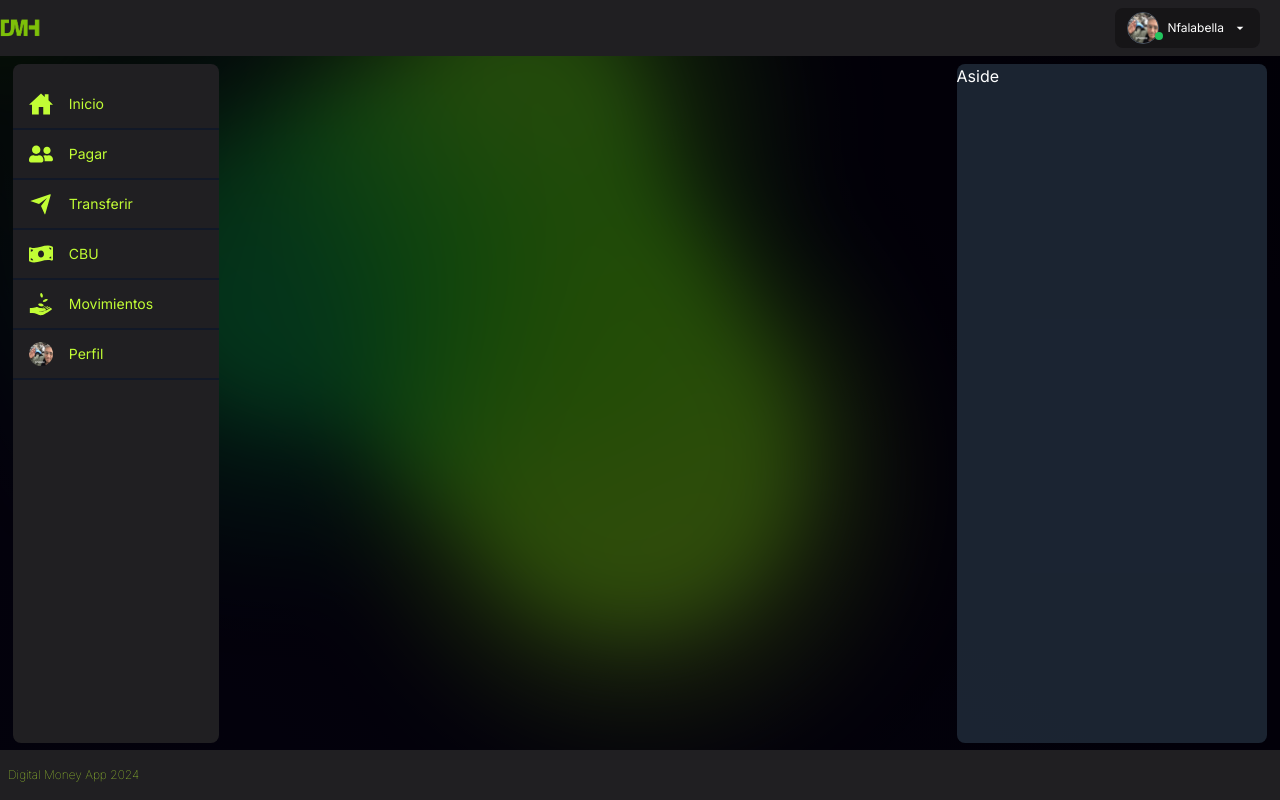
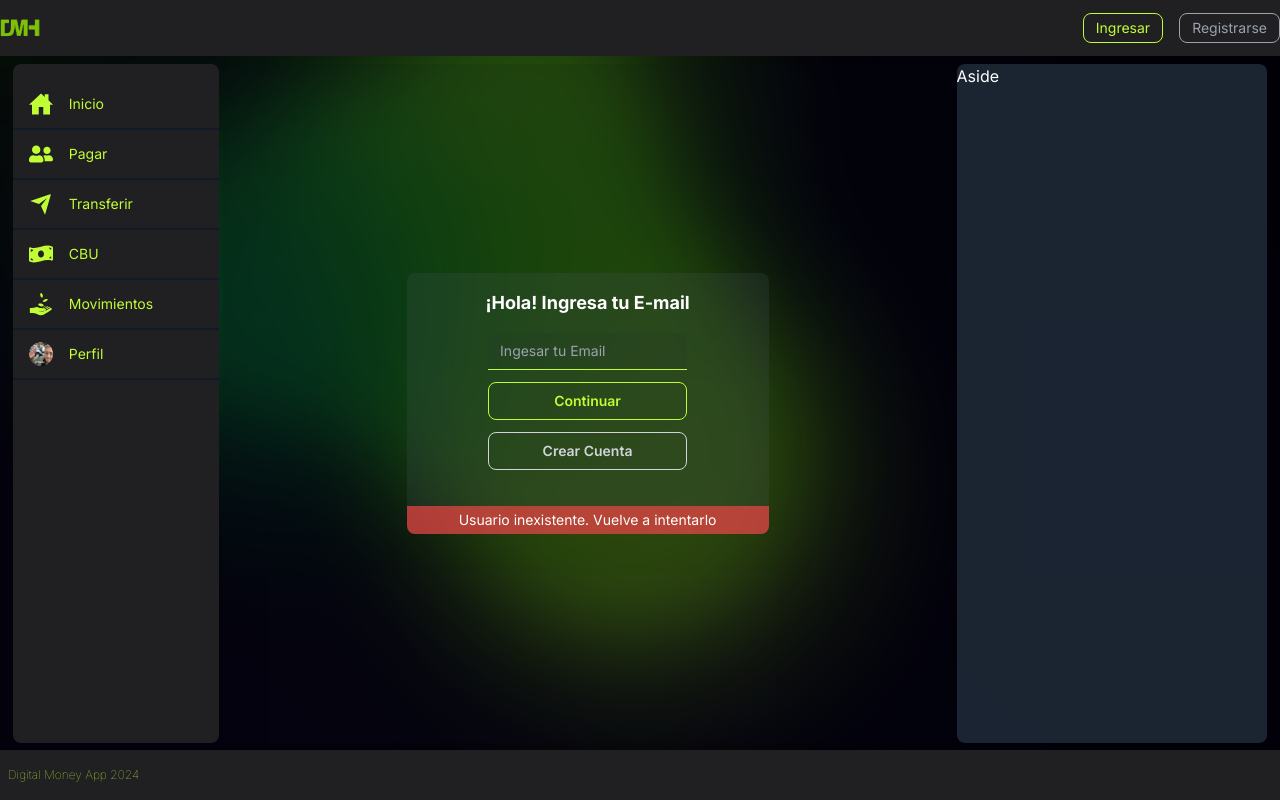
Before and after one commit to Nicoogf/proyecto-digital-money, a Next.js app: page /loguin in a window 1280 px wide. Built offline with nearby package versions, Linux system fonts and the light colour scheme.

Commit message:
Problemas de interfaz solucionados

```diff
--- a/app/Components/NavLateral/NavLateral.jsx
+++ b/app/Components/NavLateral/NavLateral.jsx
@@ -31,7 +31,7 @@ const NavLateral = () => {
 
       <div className="flex flex-col my-4">
 
-        <Link href="" className='text-green-lime flex flex-row items-center py-3 gap-x-4 border-b-2 border-gray-900 hover:bg-grey-dark transition-all duration-200'>
+        <Link href="/" className='text-green-lime flex flex-row items-center py-3 gap-x-4 border-b-2 border-gray-900 hover:bg-grey-dark transition-all duration-200'>
           <IoHomeSharp className="text-2xl mx-auto xl:mx-0 xl:ml-4" />
           <h6 className="hidden xl:flex text-green-lime text-sm"> Inicio </h6>
         </Link>
--- a/app/Components/Navbar/NavbarComponent.jsx
+++ b/app/Components/Navbar/NavbarComponent.jsx
@@ -90,7 +90,7 @@ const NavbarComponent = () => {
           :
           (
             <div className='flex flex-row items-center gap-x-2 mr-2 sm:gap-x-4 sm:mr-5 xl:mr-0'>
-              <Link href={"/register"}>
+              <Link href={"/loguin"}>
                 <h6 className='text-sm bg-grey-user border border-green-lime text-green-lime px-3 py-1 rounded-lg  hover:bg-green-lime hover:text-grey-dark transition-all duration-200 font-normal'> Ingresar</h6>
               </Link>
               <Link href={""}>
--- a/app/loguin/page.jsx
+++ b/app/loguin/page.jsx
@@ -33,26 +33,26 @@ const Loguin = ({ isLogued }) => {
   }
 
   return (
-    <section className={`${estaOnline ? "invisible" : "grid"} col-span-12 sm:col-span-11 lg:col-span-8 xl:col-span-7 bg-gray-900/10 rounded-lg justify-center items-center`}>
+    <section className={`${estaOnline ? "invisible" : "grid"} text-white col-span-12 sm:col-span-11 lg:col-span-8 xl:col-span-7 bg-gray-900/10 rounded-lg justify-center items-center`}>
 
-      <div className={`${!inPass ? "flex" : "opacity-0 hidden "} relative opacity-1 pb-16 w-[97%] max-w-[440px] bg-gray-600/20 rounded-lg flex flex-col transition-all duration-300`}>
+      <div className={`${!inPass ? "flex" : "opacity-0 hidden "} relative opacity-1 pb-16  max-w-[450px] bg-gray-600/20 rounded-lg flex flex-col transition-all duration-300 px-16`}>
         <h2 className='text-center font-bold py-4 text-lg'> ¡Hola! Ingresa tu E-mail</h2>
         <form className='flex flex-col gap-y-3' onSubmit={handleSubmit}>
 
           <input type='text'
             placeholder='Ingesar tu Email'
-            className='w-[65%] py-2 px-3 mx-auto  placeholder:text-sm bg-gray-800/10 border-b border-green-lime outline-none text-gray-100 text-sm'
+            className='w-[85%] py-2 px-3 mx-auto  rounded-t-lg placeholder:text-sm bg-gray-800/10 border-b border-green-lime outline-none text-gray-100 text-sm'
             value={email}
             onChange={handleChange} />
 
           <div className='flex flex-col items-center gap-y-3'>
 
-            <button className='text-sm bg-transparent font-semibold text-green-lime border border-green-lime py-2 px-3 rounded-lg w-[65%] hover:bg-green-lime hover:text-grey-dark transition-all duration-300'
+            <button className='text-sm bg-transparent font-semibold text-green-lime border border-green-lime py-2 px-3 rounded-lg w-[85%] hover:bg-green-lime hover:text-grey-dark transition-all duration-300'
               onClick={backEmail}>
               Continuar
             </button>
 
-            <Link href={"/register"} className='w-[65%] text-center'>
+            <Link href={"/register"} className='w-[85%] text-center'>
               <h6 className='text-sm bg-transparent  text-gray-300 border border-gray-300 font-semibold py-2 px-3 rounded-lg hover:bg-gray-300 hover:text-grey-dark transition-all duration-300'>
                 Crear Cuenta
               </h6>
@@ -61,7 +61,7 @@ const Loguin = ({ isLogued }) => {
 
         </form>
 
-        <h6 className='absolute bottom-0 text-center w-full mt-4 text-sm bg-red-500/70 py-1 rounded-b-lg'>
+        <h6 className='absolute bottom-0 left-0 text-center w-full mt-4 text-sm bg-red-500/70 py-1 rounded-b-lg'>
           Usuario inexistente. Vuelve a intentarlo
         </h6>
 
--- a/app/page.js
+++ b/app/page.js
@@ -11,7 +11,7 @@ export default function Home() {
 
     <section className={`grid col-span-12 sm:col-span-11 lg:col-span-8 xl:col-span-7 bg-blue-500 rounded-lg justify-center items-center`}>
 
-
+        loguin
 
     </section>
   );
--- a/redux/features/userSlice.js
+++ b/redux/features/userSlice.js
@@ -1,7 +1,7 @@
 const { createSlice } = require("@reduxjs/toolkit");
 
 const initialState = {
-    online: true
+    online: false
 }
 
 export const userSlice = createSlice({
```
